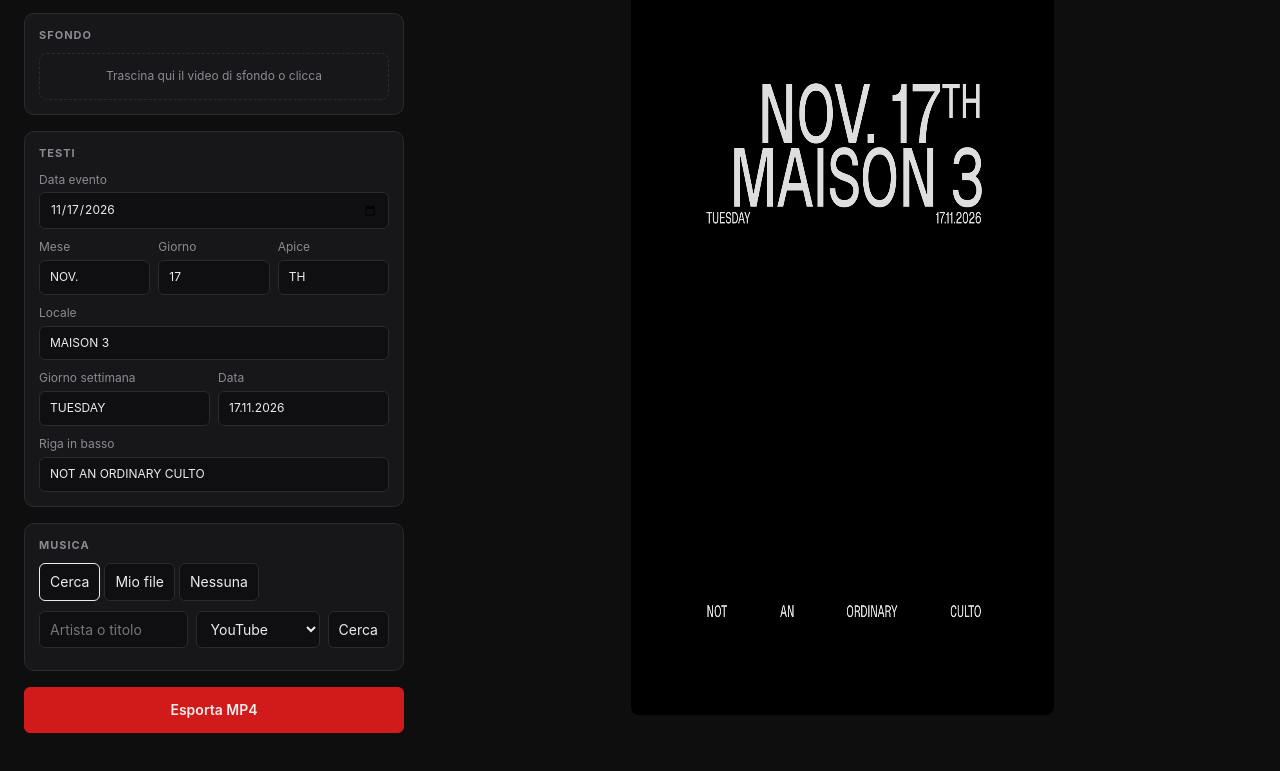
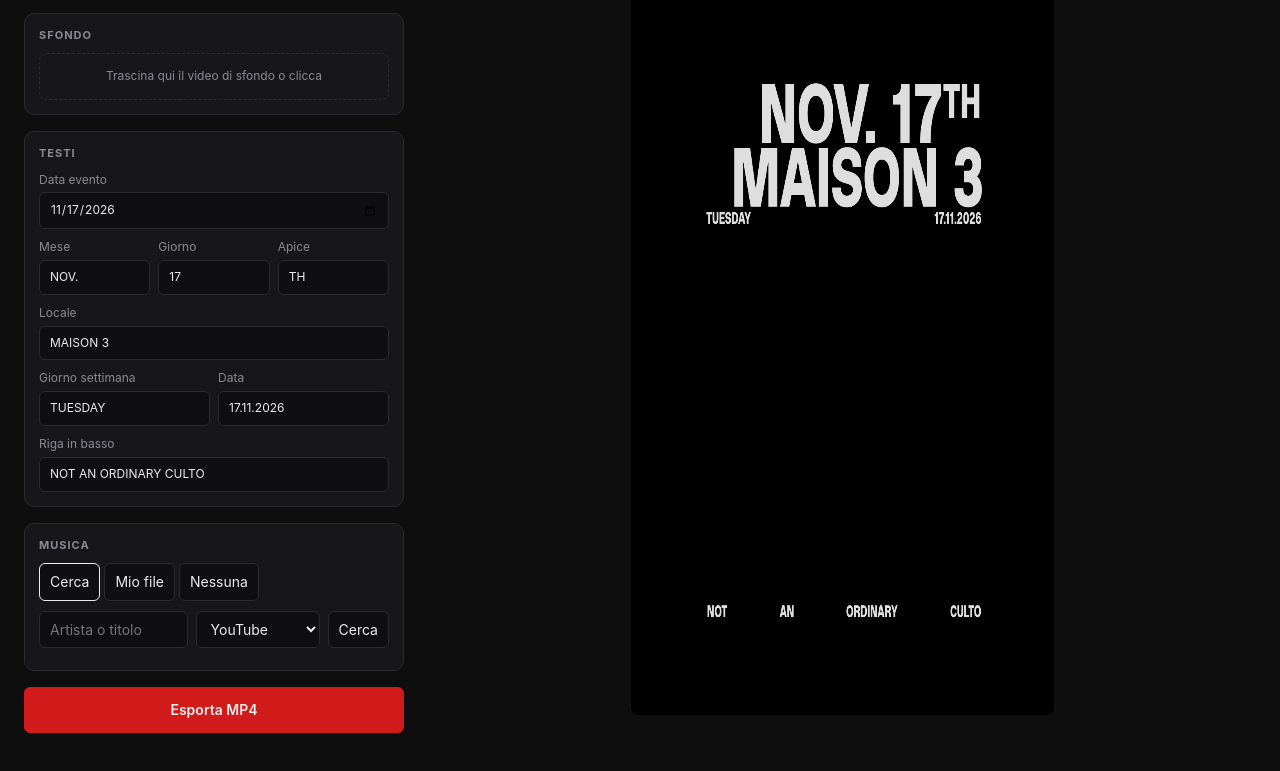
Before and after one commit to vannuzzzo/dostories-culto, a website with bundled scripts: page public/index.html in a window 1280 px wide. Shown: the part 61-832 px from the top of the page. Built offline with nearby package versions, Linux system fonts and the light colour scheme.

Commit message:
fix: use Cossette Titre Bold, recalibrated layout
Co-Authored-By: Claude Opus 5.5 <noreply@anthropic.com>

```diff
--- a/public/draw.js
+++ b/public/draw.js
@@ -4,26 +4,28 @@
 export const LAYOUT = {
   font: '"Cossette Titre"',
   color: '#DEDEDE',
-  line1: { baseline: 459, cap: 150, right: 890, scaleX: 1.014 }, // "NOV. 19" + sup
+  weight: 700, // 400 = Regular, 700 = Bold
+  line1: { baseline: 459, cap: 150, right: 890, scaleX: 0.952 }, // "NOV. 19" + sup
   sup: { cap: 87, gap: 5 },                                  // "TH": top aligned to line1, gap = space before it
-  line2: { baseline: 622, cap: 150, right: 896, scaleX: 1.013, minLeft: 192 }, // venue
-  info: { baseline: 665, cap: 29.5, left: 192, right: 894, scaleX: 0.975 },     // weekday (left) + date (right)
-  bottom: { baseline: 1670, cap: 30, left: 195, right: 894, scaleX: 0.97 },  // 4 words, spread edge to edge
+  line2: { baseline: 622, cap: 150, right: 896, scaleX: 0.956, minLeft: 192 }, // venue
+  info: { baseline: 666, cap: 30, left: 192, right: 894, scaleX: 0.94 },     // weekday (left) + date (right)
+  bottom: { baseline: 1670, cap: 30, left: 195, right: 894, scaleX: 0.93 },  // 4 words, spread edge to edge
 };
 
 let capRatio = 0.7; // cap height / font size, measured once the font is loaded
 
 // text = every string about to be drawn, so all needed glyphs are loaded. Throws if the font is unavailable.
 export async function loadFont(text = 'A') {
-  await document.fonts.load(`200px ${LAYOUT.font}`, text);
-  if (!document.fonts.check(`200px ${LAYOUT.font}`, text)) throw new Error('Font Cossette Titre non caricato');
+  const f = `${LAYOUT.weight} 200px ${LAYOUT.font}`;
+  await document.fonts.load(f, text);
+  if (!document.fonts.check(f, text)) throw new Error('Font Cossette Titre non caricato');
   const ctx = new OffscreenCanvas(10, 10).getContext('2d');
-  ctx.font = `100px ${LAYOUT.font}`;
+  ctx.font = `${LAYOUT.weight} 100px ${LAYOUT.font}`;
   capRatio = ctx.measureText('H').actualBoundingBoxAscent / 100;
 }
 
 let sx = 1;
-const setFont = (ctx, cap, scaleX = 1) => { sx = scaleX; ctx.font = `${cap / capRatio}px ${LAYOUT.font}`; };
+const setFont = (ctx, cap, scaleX = 1) => { sx = scaleX; ctx.font = `${LAYOUT.weight} ${cap / capRatio}px ${LAYOUT.font}`; };
 // Ink box of s (scaled): width and offset of the ink's left edge from the pen position.
 function ink(ctx, s) {
   const m = ctx.measureText(s);
--- a/public/index.html
+++ b/public/index.html
@@ -4,7 +4,10 @@
 <meta charset="utf-8">
 <meta name="viewport" content="width=device-width, initial-scale=1">
 <title>Culto Stories</title>
-<style>@font-face { font-family: 'Cossette Titre'; src: url(fonts/CossetteTitre.ttf) format('truetype'); font-display: block; }</style>
+<style>
+  @font-face { font-family: 'Cossette Titre'; src: url(fonts/CossetteTitre.ttf) format('truetype'); font-weight: 400; font-display: block; }
+  @font-face { font-family: 'Cossette Titre'; src: url(fonts/CossetteTitre-Bold.ttf) format('truetype'); font-weight: 700; font-display: block; }
+</style>
 <style>
   :root { --bg: #0e0e0f; --panel: #17171a; --line: #2a2a2f; --text: #ececec; --muted: #8a8a92; --accent: #d11a1a; }
   * { box-sizing: border-box; }
```
Also changed, not shown: public/fonts/CossetteTitre-Bold.ttf (added).
